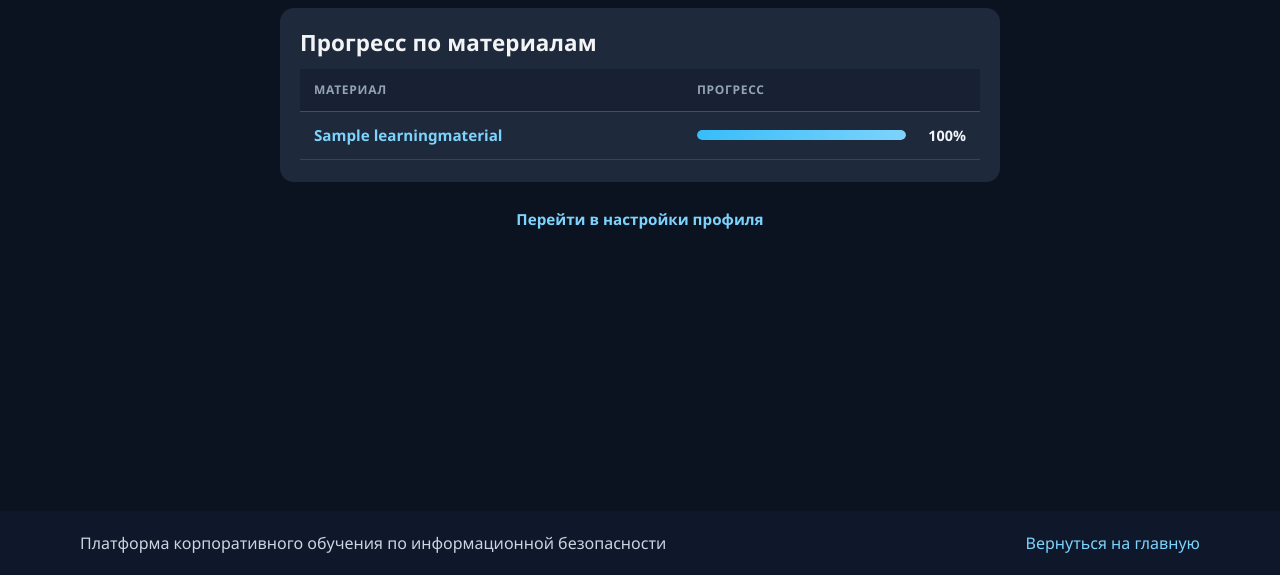
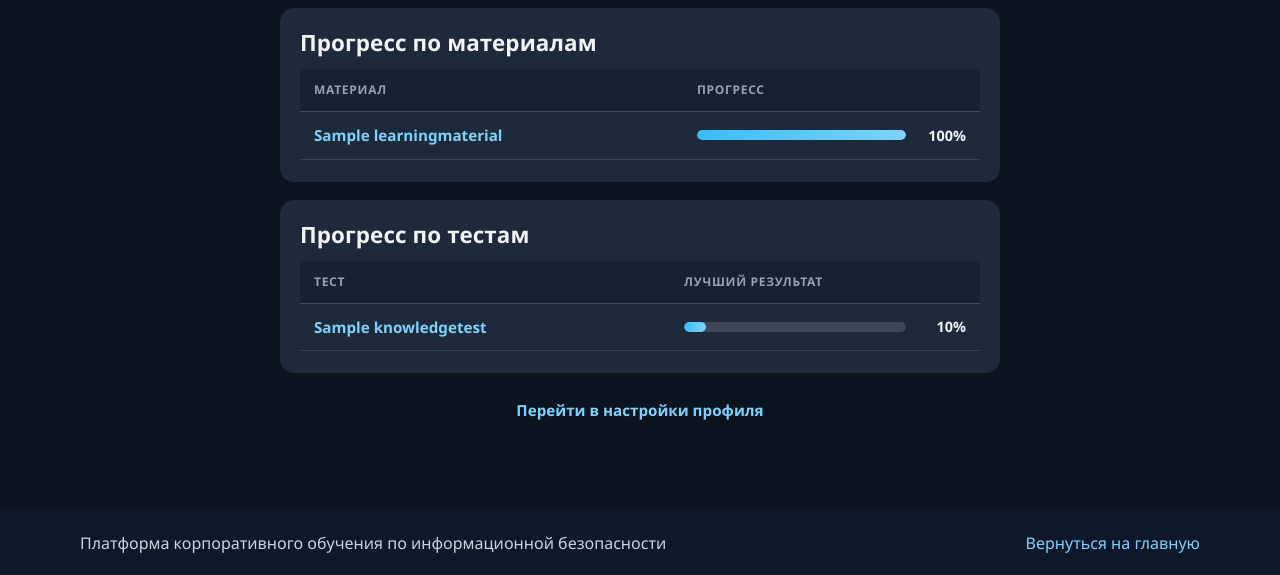
Before and after one commit to corpedu1/corpedu, a Django app: page /cabinet/ in a window 1280 px wide. Shown: the part 225-800 px from the top of the page. Run offline with Django 5.2, Linux system fonts and the light colour scheme; a user stored in the database is signed in; tables that the repository leaves empty hold one stand-in row (values such as "Sample post").

Commit message:
Added test result tracker to users' personal cabinet

```diff
--- a/app/views.py
+++ b/app/views.py
@@ -11,7 +11,7 @@ from django.contrib.auth.decorators import login_required
 from django.contrib.auth.forms import PasswordChangeForm
 from django.core.exceptions import ValidationError
 from django.db import transaction
-from django.db.models import Count, Max
+from django.db.models import Count, Max, Q
 from django.db.models.deletion import ProtectedError
 from django.http import HttpResponseBadRequest, JsonResponse
 from django.shortcuts import get_object_or_404, redirect, render
@@ -572,11 +572,45 @@ def settings(request):
     )
 
 
+def _knowledge_test_progress_rows_for_user(user):
+    """
+    Тесты, по которым у пользователя была хотя бы одна попытка (опубликованные).
+    Процент — лучший результат среди завершённых попыток; если нет завершённых — 0%.
+    Сортировка по времени последней активности (последний старт попытки).
+    """
+    stats = (
+        KnowledgeTestAttempt.objects.filter(user=user, test__is_published=True)
+        .values("test_id")
+        .annotate(
+            best_score=Max("score_percent", filter=Q(completed_at__isnull=False)),
+            last_at=Max("started_at"),
+        )
+    )
+    stats_list = sorted(stats, key=lambda s: s["last_at"], reverse=True)
+    test_ids = [s["test_id"] for s in stats_list]
+    if not test_ids:
+        return []
+    tests = {
+        t.id: t
+        for t in KnowledgeTest.objects.filter(id__in=test_ids).select_related("category")
+    }
+    rows = []
+    for s in stats_list:
+        tid = s["test_id"]
+        test = tests.get(tid)
+        if test is None:
+            continue
+        pct = s["best_score"]
+        if pct is None:
+            pct = 0
+        rows.append({"test": test, "percent": pct})
+    return rows
+
+
 @login_required
 def cabinet(request):
     """
-    Личный кабинет: прогресс только по материалам, которые пользователь открывал
-    (есть запись UserMaterialProgress; процент может быть 0%).
+    Личный кабинет: прогресс по материалам (UserMaterialProgress) и по тестам (попытки).
     """
     progress_records = (
         UserMaterialProgress.objects.filter(user=request.user, material__is_published=True)
@@ -591,10 +625,14 @@ def cabinet(request):
         }
         for rec in progress_records
     ]
+    test_progress_rows = _knowledge_test_progress_rows_for_user(request.user)
     return render(
         request,
         "cabinet.html",
-        {"material_progress_rows": material_progress_rows},
+        {
+            "material_progress_rows": material_progress_rows,
+            "test_progress_rows": test_progress_rows,
+        },
     )
 
 
--- a/templates/cabinet.html
+++ b/templates/cabinet.html
@@ -51,6 +51,39 @@
                     </table>
                 </article>
 
+                <article class="settings-card">
+                    <h2>Прогресс по тестам</h2>
+                    <table class="cabinet-progress-table">
+                        <thead>
+                            <tr>
+                                <th>Тест</th>
+                                <th>Лучший результат</th>
+                            </tr>
+                        </thead>
+                        <tbody>
+                            {% for row in test_progress_rows %}
+                                <tr>
+                                    <td>
+                                        <a href="{% url 'knowledge_test_detail' row.test.slug %}">{{ row.test.title }}</a>
+                                    </td>
+                                    <td>
+                                        <div class="cabinet-progress-bar">
+                                            <div class="cabinet-progress-bar__track" role="img" aria-label="{{ row.percent }} процентов">
+                                                <span class="cabinet-progress-bar__fill" style="width: {{ row.percent }}%;"></span>
+                                            </div>
+                                            <span class="cabinet-progress-bar__pct">{{ row.percent }}%</span>
+                                        </div>
+                                    </td>
+                                </tr>
+                            {% empty %}
+                                <tr>
+                                    <td colspan="2">Пока нет тестов с прогрессом — начните тест в разделе <a href="{% url 'knowledge_tests' %}">Тесты</a>.</td>
+                                </tr>
+                            {% endfor %}
+                        </tbody>
+                    </table>
+                </article>
+
                 <p class="cabinet-page__footer-note">
                     <a href="{% url 'settings' %}">Перейти в настройки профиля</a>
                 </p>
```
